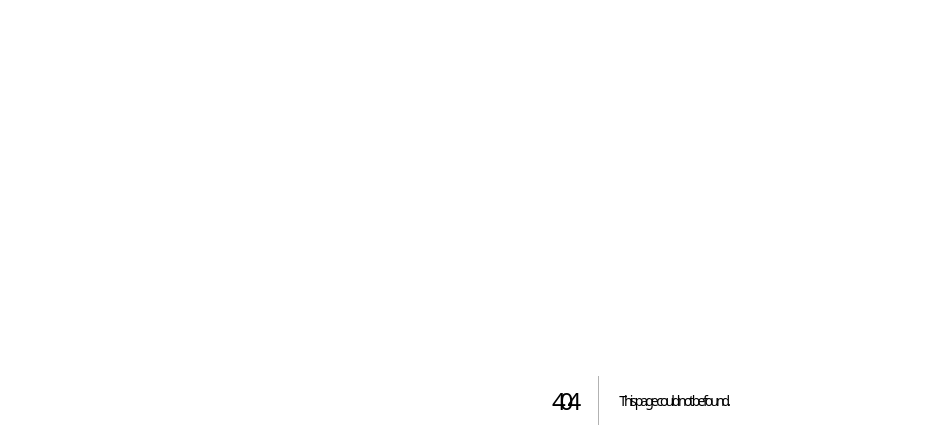
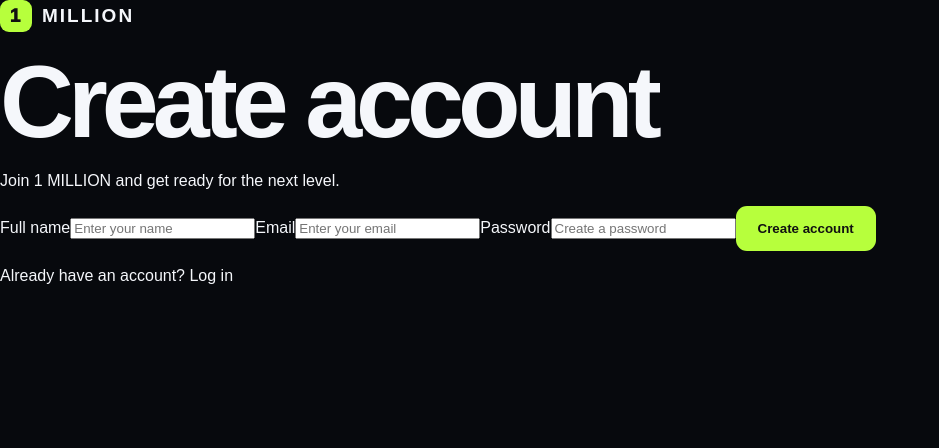
Before and after one commit to omar5858/1-million, a Next.js app: page /register in a window 1280 px wide. Before the commit this address had no page. Shown: the top 448 px of the page, without its empty margins (0-939 px from the left). Built offline with nearby package versions, Linux system fonts and the light colour scheme.

Commit message:
Create RegisterPage component for user registration

```diff
--- /dev/null
+++ b/app/register/page.tsx
@@ -0,0 +1,48 @@
+export default function RegisterPage() {
+  return (
+    <main className="authPage">
+      <div className="authBox">
+        <a href="/" className="logo">
+          <span className="logoBox">1</span>
+          <span>MILLION</span>
+        </a>
+
+        <h1>Create account</h1>
+
+        <p>Join 1 MILLION and get ready for the next level.</p>
+
+        <form>
+          <label>Full name</label>
+          <input
+            type="text"
+            placeholder="Enter your name"
+            required
+          />
+
+          <label>Email</label>
+          <input
+            type="email"
+            placeholder="Enter your email"
+            required
+          />
+
+          <label>Password</label>
+          <input
+            type="password"
+            placeholder="Create a password"
+            required
+          />
+
+          <button type="submit" className="mainButton">
+            Create account
+          </button>
+        </form>
+
+        <p className="authFooter">
+          Already have an account?{" "}
+          <a href="/login">Log in</a>
+        </p>
+      </div>
+    </main>
+  );
+}
```
